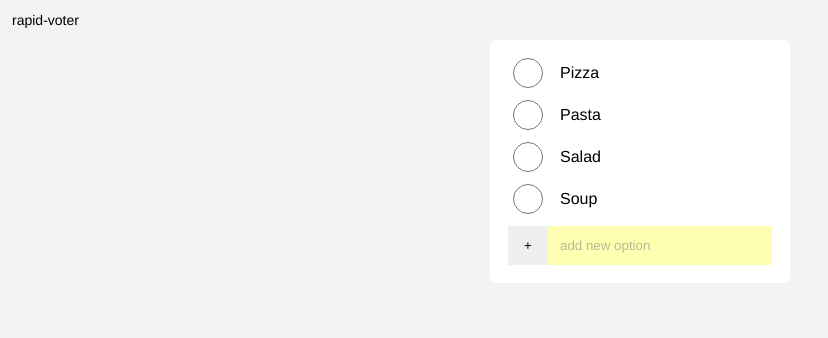
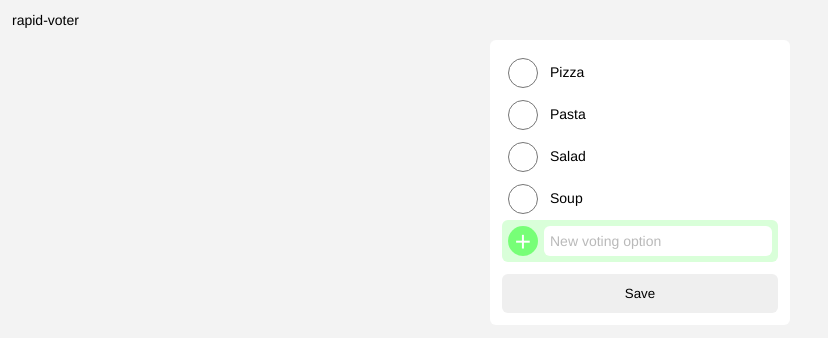
Before and after one commit to Adborowski/rapid-voter, a Next.js app: page / in a window 1280 px wide. Shown: the top 338 px of the page, without its empty margins (0-828 px from the left). Built offline with nearby package versions, Linux system fonts and the light colour scheme.

Commit message:
added a little bit of style

```diff
--- a/src/components/room-editor/room-editor.module.css
+++ b/src/components/room-editor/room-editor.module.css
@@ -5,3 +5,15 @@
     padding: 12px;
     border-radius: 6px;
 }
+
+.controls {
+    /* border: 1px solid red; */
+}
+
+.save {
+    padding: 12px;
+    border: 0;
+    width: 100%;
+    margin-top: 12px;
+    border-radius: 6px;
+}
--- a/src/components/room-editor/room-editor.tsx
+++ b/src/components/room-editor/room-editor.tsx
@@ -23,6 +23,9 @@ const RoomEditor = (props: any) => {
                 ))}
                 <VotingOptionAdder addOptionHandler={addOptionHandler} />
             </div>
+            <div className={styles.controls}>
+                <button className={styles.save}>Save</button>
+            </div>
         </div>
     );
 };
--- a/src/components/voting-option/voting-option-adder.tsx
+++ b/src/components/voting-option/voting-option-adder.tsx
@@ -11,16 +11,22 @@ const VotingOptionAdder = (props: VotingOptionAdderProps) => {
 
     const handleNewVotingOption = (e: FormEvent) => {
         e.preventDefault();
-        if (newOptionText.current) {
+        if (newOptionText.current && newOptionText.current.value.length > 0) {
             addOptionHandler(newOptionText.current.value);
+            newOptionText.current.value = "";
         }
     };
     return (
-        <form onSubmit={handleNewVotingOption} className={styles.votingOption}>
-            <button type="submit">+</button>
+        <form
+            onSubmit={handleNewVotingOption}
+            className={`${styles.votingOption} ${styles.votingOptionAdder}`}
+        >
+            <button type="submit">
+                <span>+</span>
+            </button>
             <input
                 ref={newOptionText}
-                placeholder={"add new option"}
+                placeholder={"New voting option"}
                 name="votingOption"
                 type="text"
             />
--- a/src/components/voting-option/voting-option.module.css
+++ b/src/components/voting-option/voting-option.module.css
@@ -1,17 +1,30 @@
 .votingOption {
     width: 100%;
     display: grid;
-    grid-template-columns: 40px 1fr;
+    grid-template-columns: 30px 1fr;
     padding: 6px;
 }
 
 .votingOption input {
-    padding: 12px;
+    padding: 6px;
     display: block;
-    height: 100%;
     outline: none;
     border: none;
-    background-color: #feffb1;
+}
+
+.votingOption input[type="radio"],
+.votingOption button {
+    width: 30px;
+    height: 30px;
+    border-radius: 60px;
+}
+
+.votingOption button {
+    background-color: rgb(119, 255, 119);
+    font-weight: 600;
+    display: flex;
+    flex-direction: row;
+    justify-content: center;
 }
 
 .votingOption span {
@@ -19,8 +32,22 @@
     padding: 6px;
 }
 
+.votingOption button span {
+    display: block;
+    font-size: 2rem;
+    font-weight: 100;
+    width: 100%;
+    margin: auto;
+    padding: 0;
+    color: white;
+}
+.votingOption input[type="text"] {
+    margin-left: 6px;
+}
+
 .votingOption input::placeholder {
     opacity: 0.5;
+    font-size: 1rem;
 }
 
 .votingOption button {
@@ -28,3 +55,13 @@
     border: none;
     outline: none;
 }
+
+.votingOptionAdder {
+    background-color: rgb(217, 255, 217);
+    border-radius: 6px;
+}
+
+.votingOptionAdder input[type="text"] {
+    border-radius: 6px;
+    font-size: 1rem;
+}
--- a/src/styles/globals.css
+++ b/src/styles/globals.css
@@ -5,6 +5,10 @@
     padding: 0;
 }
 
+html {
+    font-size: 14px;
+}
+
 body {
     background-color: #f3f3f3;
 }
```
